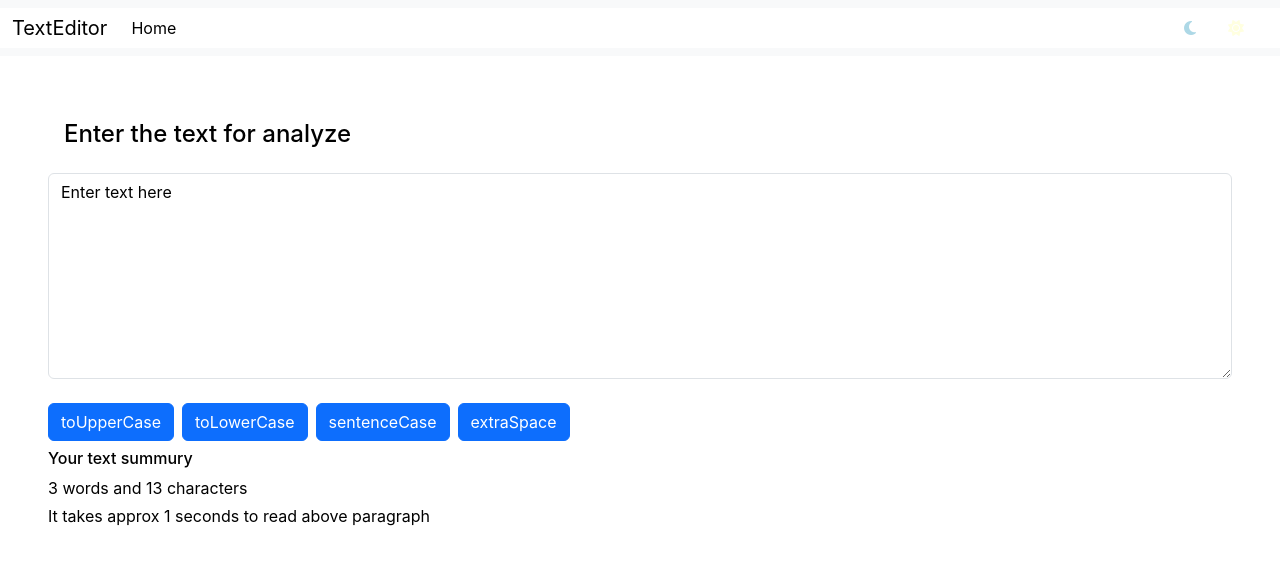
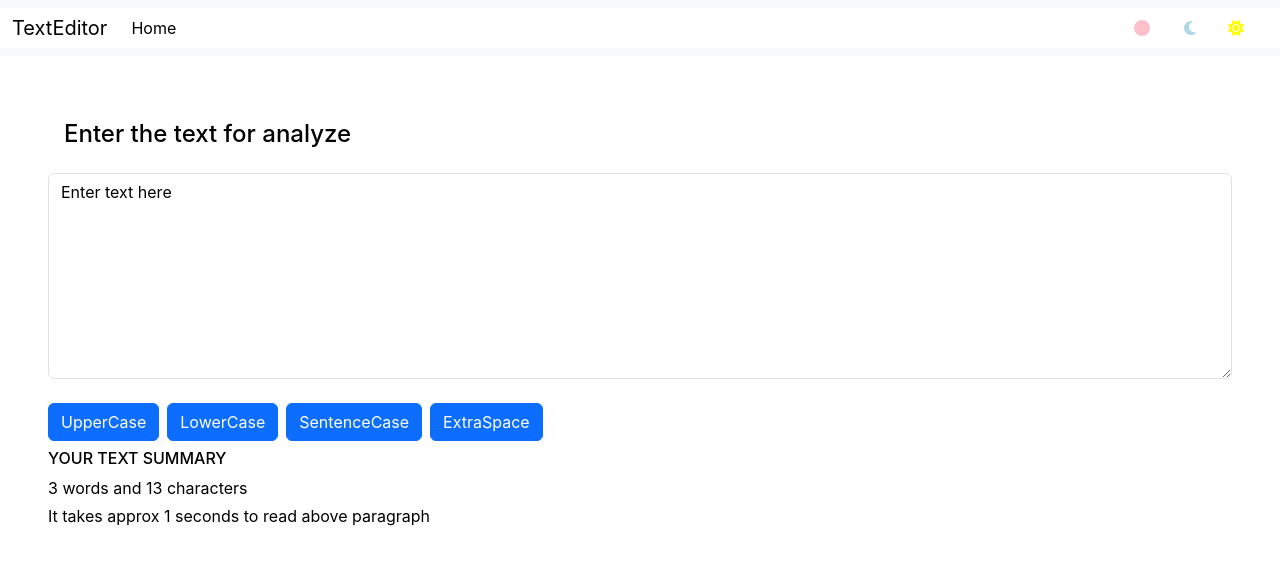
Before and after one commit to shubhammeena11/TextUtils, a React (Create React App) app: page / in a window 1280 px wide. Shown: the top 564 px of the page. Built offline with nearby package versions, Linux system fonts and the light colour scheme.

Commit message:
added red mode

```diff
--- a/src/components/Darkmode.js
+++ b/src/components/Darkmode.js
@@ -13,14 +13,22 @@ export default function Darkmode() {
       backgroundColor: "black",
       color: "white",
     });
-    showalert("Dark mode is Enabel","success");
+    showalert("DARK mode is Enabel","success");
   };
   const light = () => {
     setMystyle({
       backgroundColor: "white",
       color: "black",
     });
-    showalert("Light mode is Enabel","success");
+    showalert("LIGHT mode is Enabel","success");
+  };
+  const red = () => {
+    setMystyle({
+      backgroundColor: "pink",
+      color: "black",
+    });
+    showalert("RED mode is Enabel","success");
+    return "laal";
   };
   const [alert,setAlert]=useState(null);
   const showalert= (message,type)=>{
@@ -34,7 +42,7 @@ export default function Darkmode() {
   }
   return (
     <div style={mystyle} className="pb-1">
-      <Navbar  mystyle={mystyle} dark={dark} light={light} />
+      <Navbar  mystyle={mystyle} dark={dark} light={light} red={red}/>
       <Alert alert={alert}/>
       <Textarea mystyle={mystyle}  heading="Enter the text for analyze" />
     </div>
--- a/src/components/Navbar.js
+++ b/src/components/Navbar.js
@@ -4,6 +4,7 @@ import "@fortawesome/fontawesome-free/css/all.css";
 export default function Navbar(props) {
   const [hoveredm, setHoveredm] = useState(false);
   const [hovereds, setHovereds] = useState(false);
+  const [hoveredr, setHoveredr] = useState(false);
   const handleMouseEnterm = () => {
     setHoveredm(true);
   };
@@ -16,13 +17,19 @@ export default function Navbar(props) {
   const handleMouseLeaves = () => {
     setHovereds(false);
   };
+  const handleMouseEnterr = () => {
+    setHoveredr(true);
+  };
+  const handleMouseLeaver = () => {
+    setHoveredr(false);
+  };
   let moon = {
-    cursor: hoveredm ? 'pointer' : 'default',
-    color: hoveredm ? 'darkblue' : 'lightblue'
+    cursor: hoveredm ? "pointer" : "default",
+    color: hoveredm ? "darkblue" : "lightblue",
   };
   let sun = {
-    cursor: hovereds ? 'pointer' : 'default',
-    color: hovereds ? 'yellow' : 'lightyellow'
+    cursor: hovereds ? "pointer" : "default",
+    color: hovereds ? "orange" : "yellow",
   };
   // const [mystle, setMystyle]=useState({
   //   backgroundColor: "white",
@@ -39,7 +46,10 @@ export default function Navbar(props) {
   //   color: "black"
   // });};
   return (
-    <nav className="navbar navbar-expand-lg navbar-light bg-light" style={props.mystyle}>
+    <nav
+      className="navbar navbar-expand-lg navbar-light bg-light"
+      style={props.mystyle}
+    >
       <div className="container-fluid" style={props.mystyle}>
         <a className="navbar-brand" style={props.mystyle} href="/">
           TextEditor
@@ -58,12 +68,34 @@ export default function Navbar(props) {
         <div className="collapse navbar-collapse" id="navbarSupportedContent">
           <ul className="navbar-nav me-auto mb-2 mb-lg-0">
             <li className="nav-item">
-              <a className="nav-link active" aria-current="page" href="/" style={props.mystyle}>
+              <a
+                className="nav-link active"
+                aria-current="page"
+                href="/"
+                style={props.mystyle}
+              >
                 Home
               </a>
             </li>
           </ul>
           <form className="d-flex">
+            <div style={{ display: "flex", alignItems: "center" }}>
+              <div
+                className="rounded-circle mx-4"
+                onMouseEnter={handleMouseEnterr}
+                onMouseLeave={handleMouseLeaver}
+                style={{
+                  backgroundColor: "pink",
+                  height: "20px",
+                  width: "20px",
+                  border:"2px solid white",
+                  cursor: hoveredr ? "pointer" : "default",
+                  backgroundColor: hoveredr ? "red" : "pink",
+                }}
+                onClick={props.red}
+              ></div>
+            </div>
+
             <div>
               <i
                 className="fas fa-moon p-2"
@@ -71,7 +103,7 @@ export default function Navbar(props) {
                 onMouseEnter={handleMouseEnterm}
                 onMouseLeave={handleMouseLeavem}
                 onClick={props.dark}
-                ></i>
+              ></i>
               <i
                 className="fas fa-sun mx-3 p-2"
                 style={sun}
--- a/src/components/Textarea.js
+++ b/src/components/Textarea.js
@@ -1,4 +1,5 @@
 import React,{useState} from 'react'
+import Darkmode from './Darkmode';
 
 export default function Textarea(props) {
     const [text, setText] = useState("Enter text here");
@@ -32,19 +33,20 @@ export default function Textarea(props) {
       });
       setText(newText);
     }
+
   return (
 <div className="mx-5 mt-5" style={props.mystyle}>
   <label htmlFor="box" className="form-label m-3"><h4>{props.heading}</h4></label>
   <textarea style={props.mystyle} className={`form-control  mb-3`} id="box" onClick={cleartext} onChange={handelonchange} value={text} rows="8" ></textarea>
   <div>
-  <button type="button" className="btn btn-primary"  onClick={upperCase}>toUpperCase</button>
-  <button type="button" className="btn btn-primary m-2" onClick={lowerCase}>toLowerCase</button>
-  <button type="button" className="btn btn-primary" onClick={sentenceCase}>sentenceCase</button>
-  <button type="button" className="btn btn-primary m-2" onClick={extraSpace}>extraSpace</button>
+  <button type="button" className= {`btn btn-${(props.mystyle.backgroundColor=== "pink")?"danger":"primary"}`} onClick={upperCase}>UpperCase</button>
+  <button type="button" className= {`btn m-2 btn-${(props.mystyle.backgroundColor=== "pink")?"danger":"primary"}`} onClick={lowerCase}>LowerCase</button>
+  <button type="button" className= {`btn btn-${(props.mystyle.backgroundColor=== "pink")?"danger":"primary"}`} onClick={sentenceCase}>SentenceCase</button>
+  <button type="button" className= {`btn m-2 btn-${(props.mystyle.backgroundColor=== "pink")?"danger":"primary"}`} onClick={extraSpace}>ExtraSpace</button>
   </div>
   <div style={props.mystyle}>
-    <h6>Your text summury</h6>
-    <p className='mb-1'>{text.split(" ").length} words and {text.length-text.split(" ").length+1} characters</p>
+    <h6>YOUR TEXT SUMMARY</h6>
+    <p className='mb-1'>{text.split(" ").filter((element)=>{return element.length!==0}).length} words and {text.length-text.split(" ").length+1} characters</p>
     <p>It takes approx {Math.round(0.48*text.split(" ").length)} seconds to read above paragraph</p>
   </div>
 </div>
```
